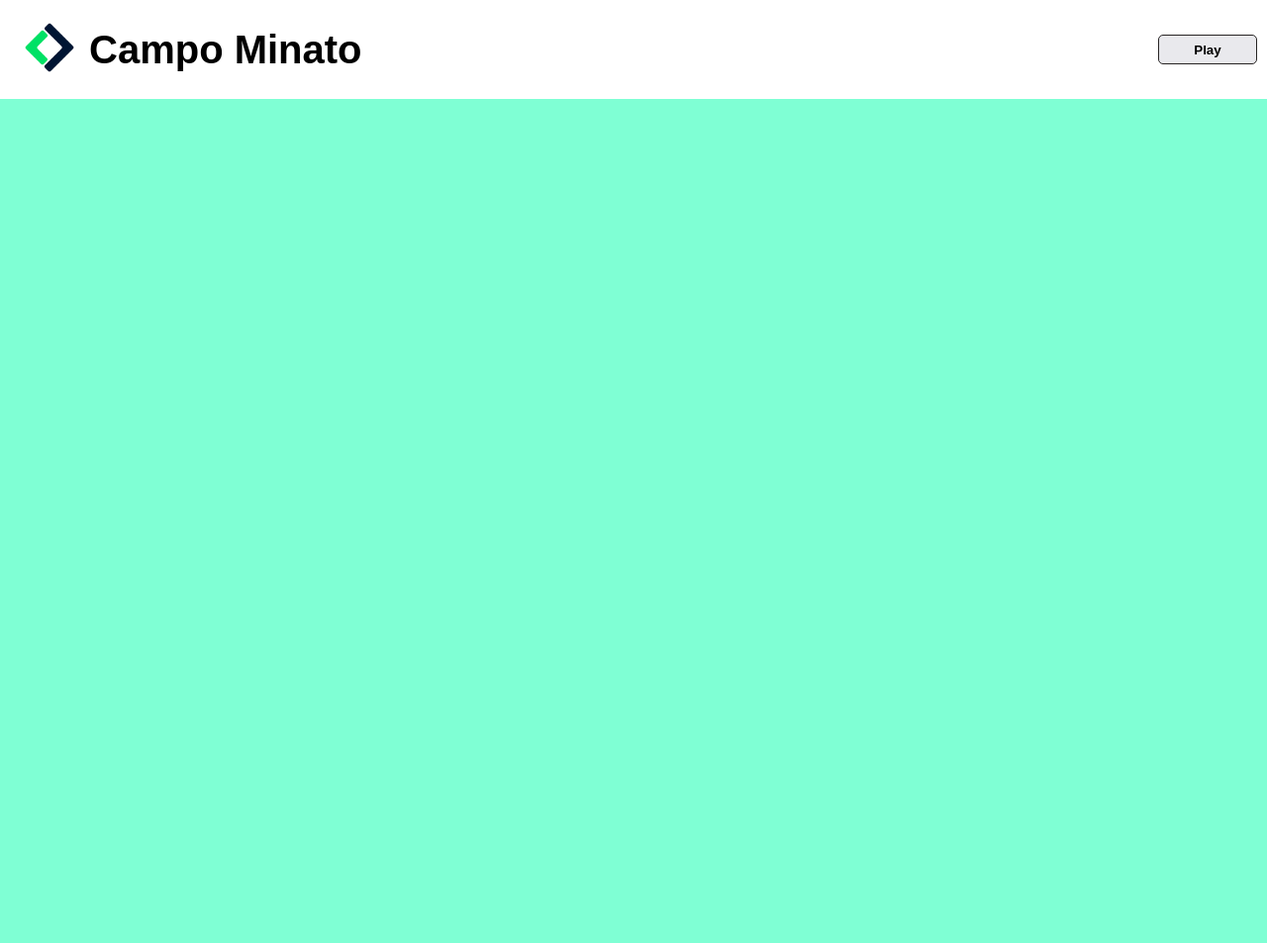
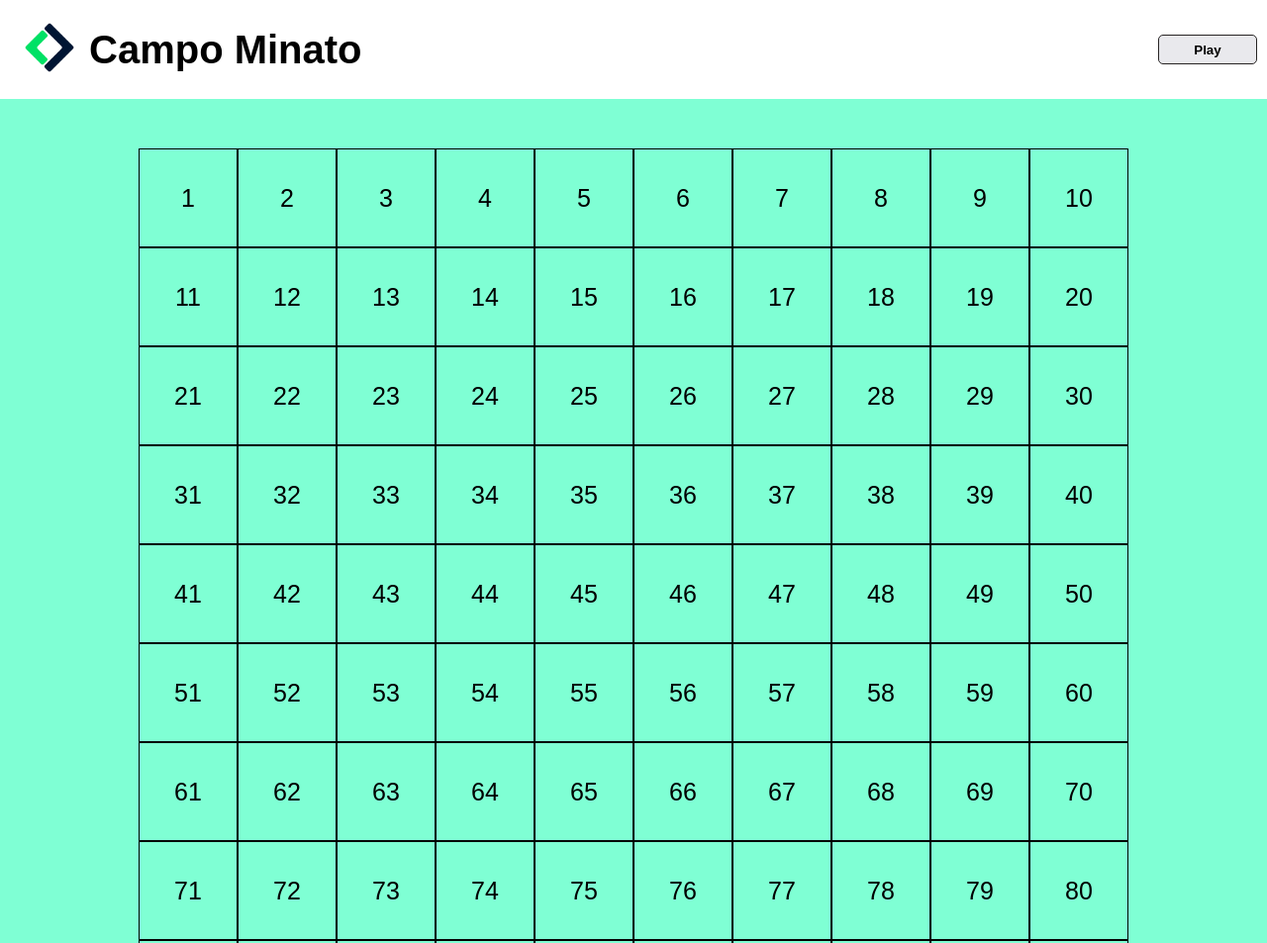
Before and after one commit to antden99/js-campominato-grid, a plain HTML site: page index.html in a window 1280 px wide. Shown: the top 953 px of the page at 99% size. Before the commit the page ends 800 px from the top, so only its background shows below. Drawn offline with Linux system fonts and the light colour scheme.

Commit message:
add loop for in js

```diff
--- a/assets/css/style.css
+++ b/assets/css/style.css
@@ -35,3 +35,25 @@ header{
 img{
     max-width: 80px;
 }
+
+.container{
+    width: 1000px;
+    margin: 50px auto;
+
+}
+
+ul{
+    display: flex;
+    flex-wrap: wrap;
+
+
+    & > div{
+        width: 100px;
+        height: 100px;
+        border: 1px solid black;
+        display: flex;
+        align-items: center;
+        justify-content: center;
+        font-size: 25px;
+    }
+}
--- a/assets/js/main.js
+++ b/assets/js/main.js
@@ -1 +1,20 @@
 console.log("tutto funziona");
+
+// mi seleziono il conteiner all'interno del cocumento e lo stampo in console
+const containerEl = document.querySelector(".container");
+console.log(containerEl);
+
+//creo un elemento ul e all'interno
+const ul = document.createElement("ul");
+
+//appendo la lista al container contenuto nel documento
+containerEl.append(ul);
+console.log(ul);
+
+//creo un ciclo for, così da appendere all'interno della lista le mie 100 celle
+for (let i = 1; i <= 100; i++) {
+    let elementList = document.createElement("div");
+    ul.append(elementList);
+
+    elementList.insertAdjacentHTML("beforeend", i);
+}
--- a/index.html
+++ b/index.html
@@ -21,7 +21,9 @@
         </div>
     </header>
 
+    <div class="container">
 
+    </div>
 
     <script src="./assets/js/main.js"></script>
 </body>
```
